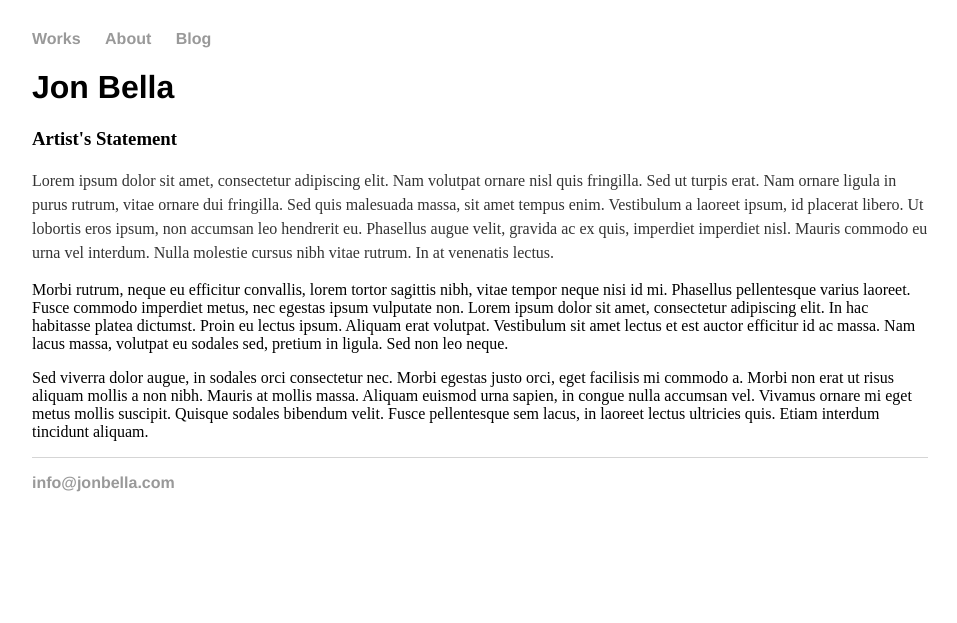
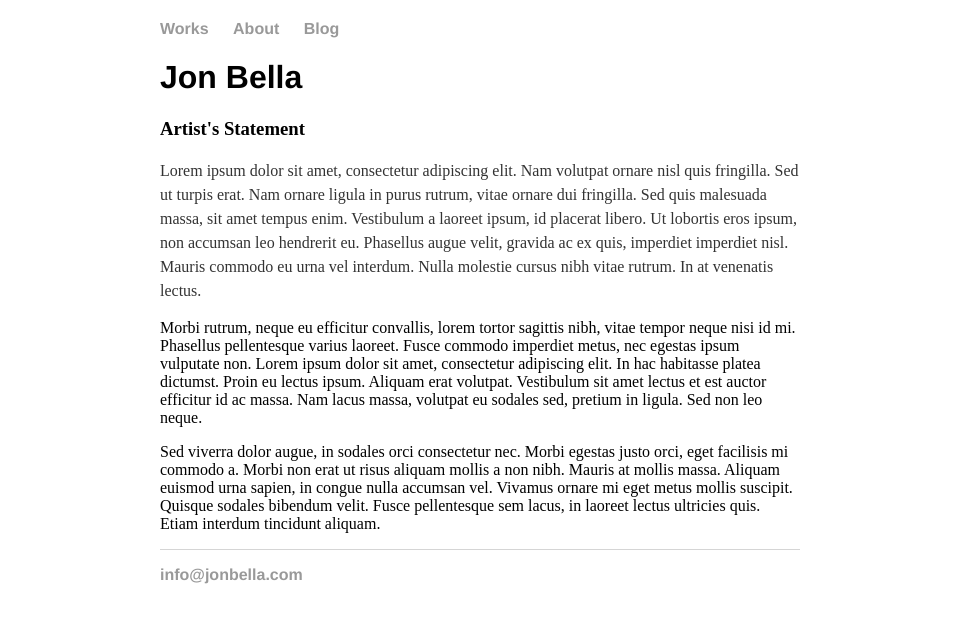
Before and after one commit to jonif0112/jonif0112.github.io, a Jekyll site: the page built from index.html, in a window 1280 px wide. Shown: the top 623 px of the page, without its empty margins (160-1117 px from the left). Built offline with Jekyll 4.4.1, drawn with Linux system fonts in a browser that asks for light colours.

Commit message:
Update main.css

```diff
--- a/css/main.css
+++ b/css/main.css
@@ -1,6 +1,6 @@
 body {
-    margin: 30px auto;
-    width: 70%;
+    margin: 20px auto;
+    width: 50%;
 }
 nav ul, footer ul {
     font-family:'Helvetica', 'Arial', 'Sans-Serif';
```
